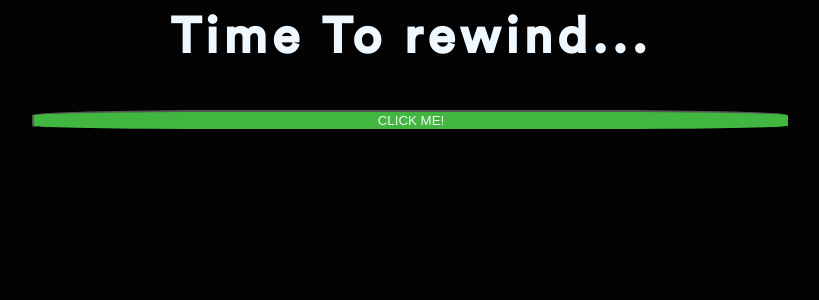
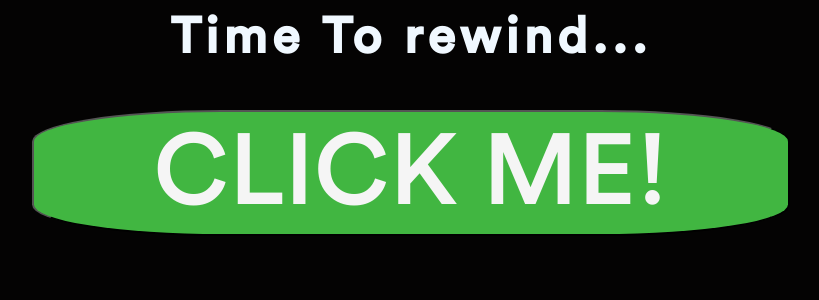
Before and after one commit to akhil-akkineni/starfish, a Flask app: page / in a window 1280 px wide. Shown: the top 300 px of the page, without its empty margins (229-1048 px from the left). Run offline with Flask 3, Linux system fonts and the light colour scheme.

Commit message:
Update index.html

```diff
--- a/templates/index.html
+++ b/templates/index.html
@@ -30,6 +30,8 @@
         border-radius: 25%;
         width: 60%;
         height: 25%;
+        font-family: 'Circular';
+        font-size: 100px;
     }
     body
     {
```
